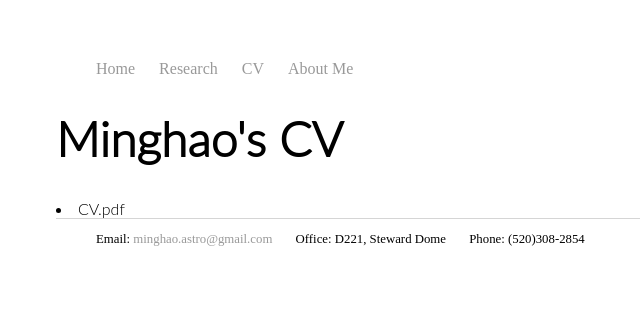
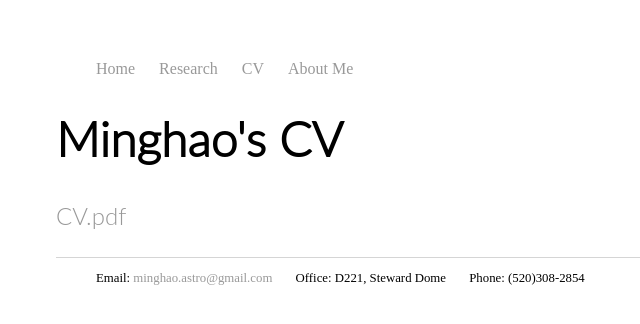
Before and after one commit to JianiDing/JianiDing.github.io, a Jekyll site: the page built from CV/index.html, in a window 1280 px wide. Shown: the top 324 px of the page, without its empty margins (184-824 px from the left). Built offline with Jekyll 4.4.1, drawn with Linux system fonts in a browser that asks for light colours.

Commit message:
Update index.html

```diff
--- a/CV/index.html
+++ b/CV/index.html
@@ -5,5 +5,5 @@ title: CV
 <div class="blurb">
 	<h1 style="font-family:lato light">Minghao's CV</h1>
 	<!--<p style="font-family:lato light">CV.pdf</p>/-->
-	<li style="font-family:lato light"><href="/CV/CV.pdf">CV.pdf</li>
+	<p style="font-family:lato light"><a><href="/CV/CV.pdf">CV.pdf</a></p>
 </div>
```
